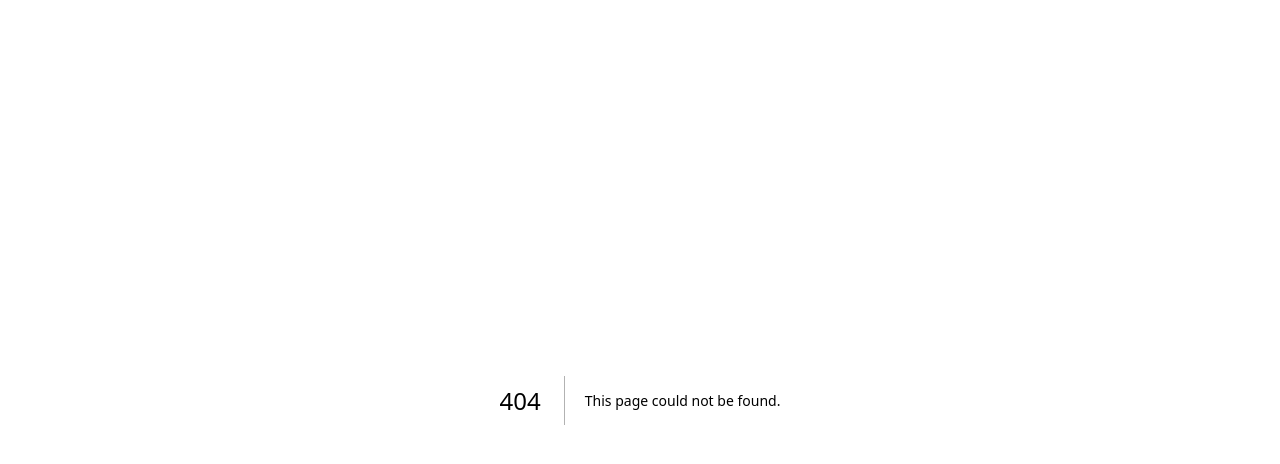
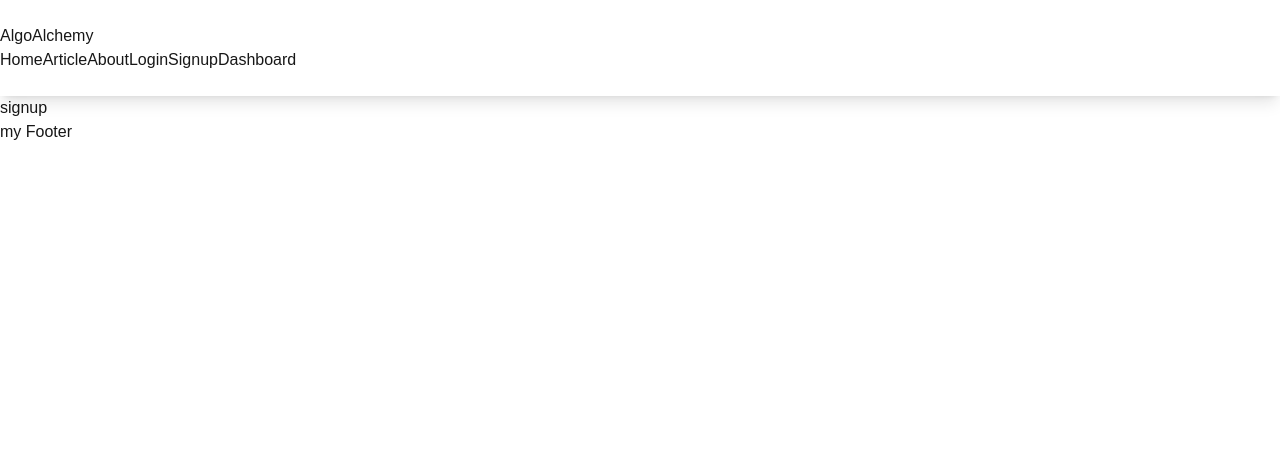
Before and after one commit to MuhammadDan/blog-app, a Next.js app: page /signup in a window 1280 px wide. Before the commit this address had no page. Shown: the top 464 px of the page. Built offline with nearby package versions, Linux system fonts and the light colour scheme.

Commit message:
My Second day of this project

```diff
--- /dev/null
+++ b/app/contact-us/page.js
@@ -0,0 +1,9 @@
+import React from 'react'
+
+const contactus = () => {
+  return (
+    <div>contactus</div>
+  )
+}
+
+export default contactus
--- a/app/layout.js
+++ b/app/layout.js
@@ -1,5 +1,6 @@
 import { Geist, Geist_Mono } from "next/font/google";
 import "./globals.css";
+import Link from "next/link";
 
 const geistSans = Geist({
   variable: "--font-geist-sans",
@@ -16,13 +17,51 @@ export const metadata = {
   description: "Generated by create next app",
 };
 
+const menus = [
+  {
+    label: 'Home',
+    href: '/'
+  },
+   {
+    label: 'Article',
+    href: '/article'
+  },
+   {
+    label: 'About',
+    href: '/about'
+  },
+  {
+    label: 'Login',
+    href: '/login'
+  },
+  {
+    label: 'Signup',
+    href: '/signup'
+  },
+  {
+    label: 'Dashboard',
+    href: '/dashboard'
+  },
+]
+
 export default function RootLayout({ children }) {
   return (
     <html lang="en">
       <body
         className={`${geistSans.variable} ${geistMono.variable} antialiased`}
       >
-        {children}
+        <nav className="bg-white shadow-lg sticky top-0 left-0 w-full py-6">
+          <h1>AlgoAlchemy</h1>
+          <div>
+          {
+            menus.map((item,index)=>(
+              <Link key={index} href={item.href}>{item.label}</Link>
+            ))
+          }
+          </div>
+        </nav>
+        <section>{children}</section>
+        <footer>my Footer</footer>
       </body>
     </html>
   );
--- /dev/null
+++ b/app/signup/page.js
@@ -0,0 +1,9 @@
+import React from 'react'
+
+const signup = () => {
+  return (
+    <div>signup</div>
+  )
+}
+
+export default signup
```
Also changed, not shown: public/Understanding.txt.
